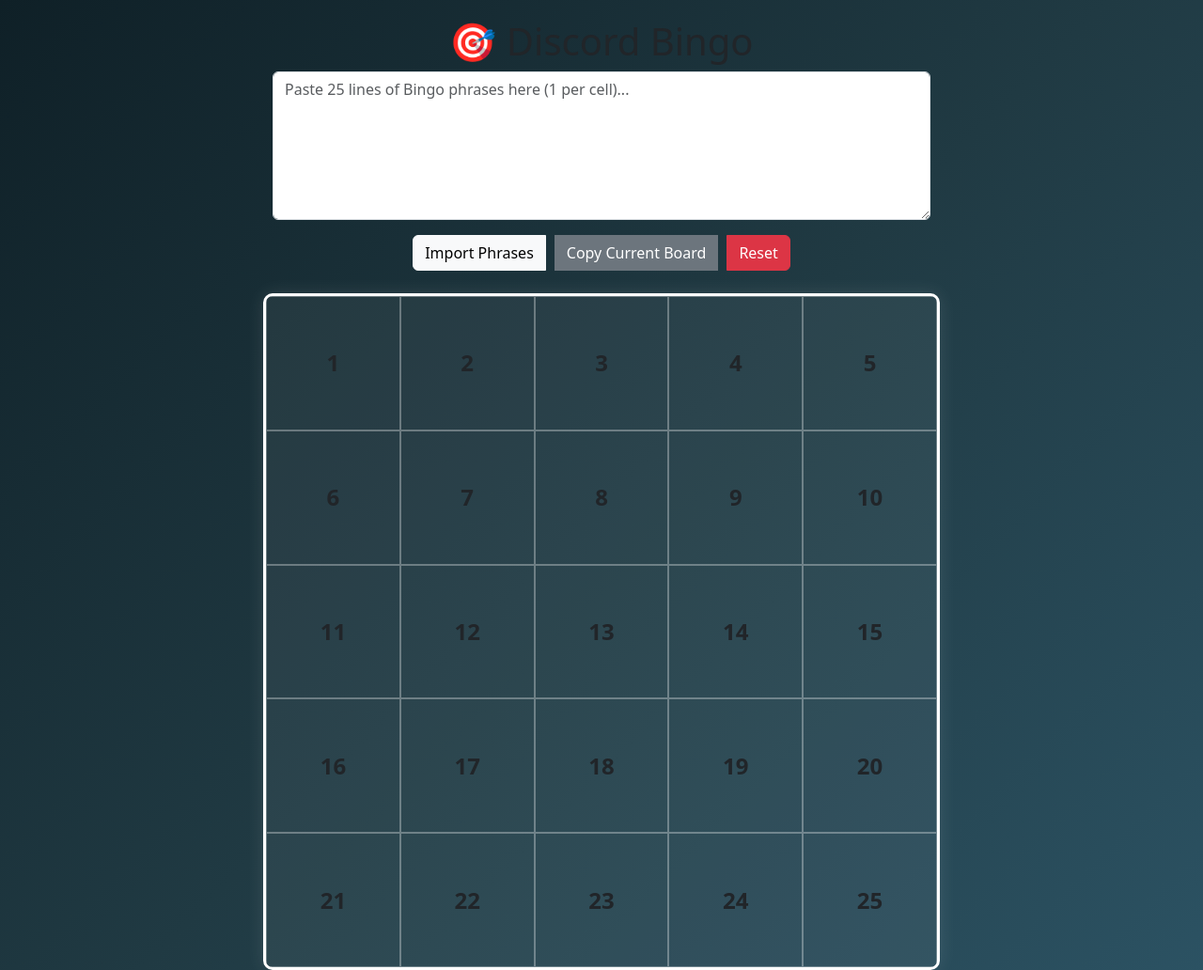
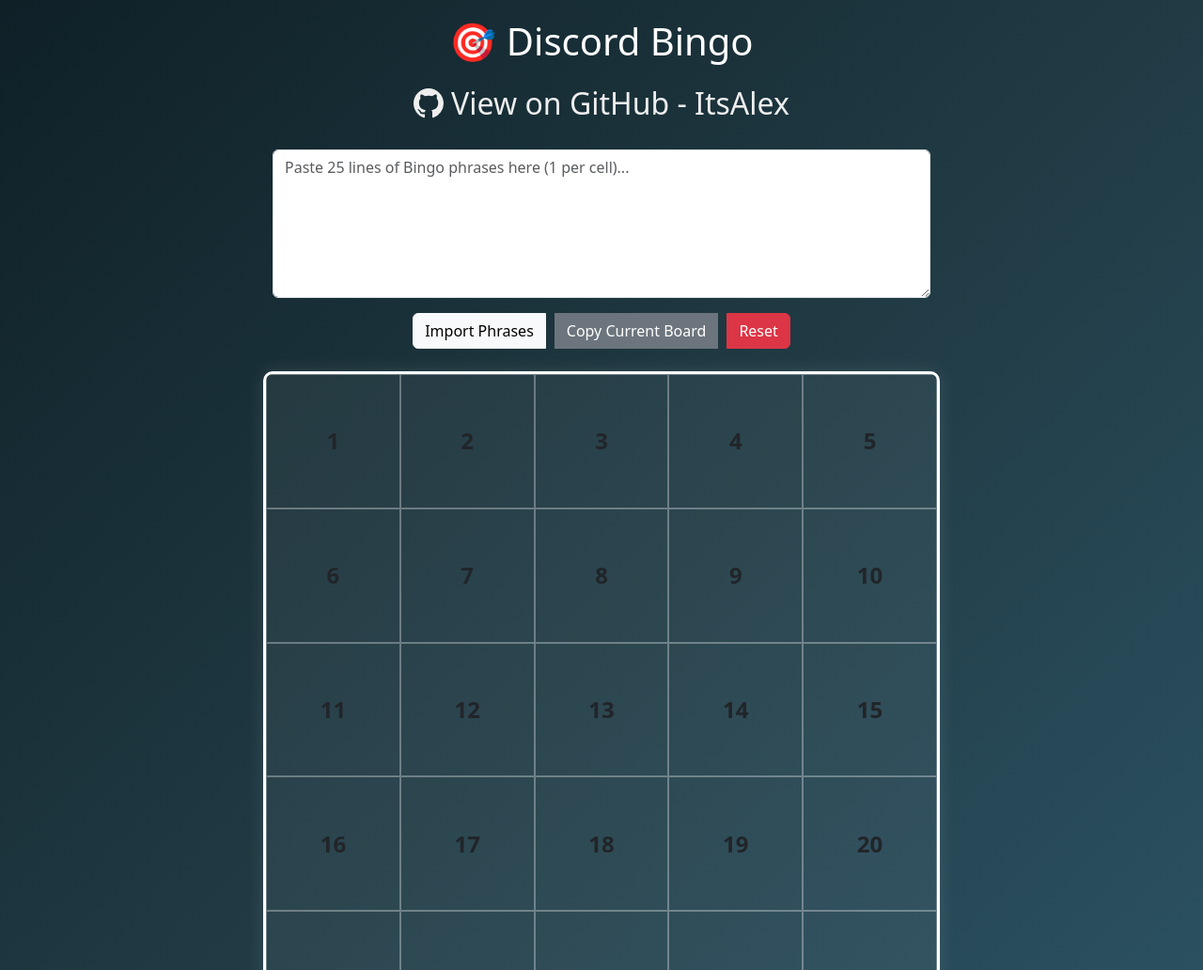
Before and after one commit to ItsAlexIK/Bingo, a plain HTML site: page index.html in a window 1280 px wide. Shown: the top 1032 px of the page at 94% size. Drawn offline with nearby package versions, Linux system fonts and the light colour scheme.

Commit message:
better-visuals

```diff
--- a/index.html
+++ b/index.html
@@ -1,17 +1,34 @@
 <!DOCTYPE html>
 <html lang="en">
+
 <head>
     <meta charset="UTF-8" />
-  <meta name="viewport" content="width=device-width, initial-scale=1.0"/>
+    <meta name="viewport" content="width=device-width, initial-scale=1.0" />
     <title>Discord Bingo</title>
     <link rel="stylesheet" href="style.css">
     <link href="https://cdn.jsdelivr.net/npm/bootstrap@5.3.0/dist/css/bootstrap.min.css" rel="stylesheet">
 </head>
+
 <body>
 
-  <h1>🎯 Discord Bingo</h1>
+    <h1 class="h1 text-white">🎯 Discord Bingo</h1>
 
-  <textarea id="textImportArea" rows="6" class="form-control mb-3" placeholder="Paste 25 lines of Bingo phrases here (1 per cell)..."></textarea>
+    <a href="https://github.com/ItsAlexIK/Bingo" target="_blank" rel="noopener noreferrer" class="github-link"
+        aria-label="GitHub repository">
+        <svg viewBox="0 0 16 16" version="1.1" aria-hidden="true">
+            <path fill-rule="evenodd" d="M8 0C3.58 0 0 3.58 0 8c0 3.54 2.29 6.53 5.47 7.59.4.07.55-.17.55-.38
+        0-.19-.01-.82-.01-1.49-2.01.37-2.53-.49-2.69-.94-.09-.23-.48-.94-.82-1.13-.28-.15-.68-.52
+        -.01-.53.63-.01 1.08.58 1.23.82.72 1.21 1.87.87 2.33.66.07-.52.28-.87.51-1.07-1.78-.2-3.64
+        -.89-3.64-3.95 0-.87.31-1.59.82-2.15-.08-.2-.36-1.02.08-2.12 0 0 .67-.21 2.2.82a7.65 7.65 0 0 1
+        2-.27c.68 0 1.36.09 2 .27 1.53-1.04 2.2-.82 2.2-.82.44 1.1.16 1.92.08 2.12.51.56.82 1.27.82 2.15
+        0 3.07-1.87 3.75-3.65 3.95.29.25.54.73.54 1.48 0 1.07-.01 1.93-.01 2.2 0 .21.15.46.55.38A8.013 8.013 0 0 0
+        16 8c0-4.42-3.58-8-8-8z" />
+        </svg>
+        View on GitHub - ItsAlex
+    </a>
+
+    <textarea id="textImportArea" rows="6" class="form-control mb-3"
+        placeholder="Paste 25 lines of Bingo phrases here (1 per cell)..."></textarea>
 
     <div class="btn-group mb-4">
         <button class="btn btn-light" onclick="importFromText()">Import Phrases</button>
@@ -24,4 +41,5 @@
 
     <script src="script.js"></script>
 </body>
+
 </html>
--- a/style.css
+++ b/style.css
@@ -13,6 +13,7 @@ h1 {
     margin: 30px 0 20px;
     font-size: 3rem;
     text-align: center;
+    color: white;
 }
 
 .bingo-card {
@@ -23,7 +24,7 @@ h1 {
     border: 3px solid #fff;
     border-radius: 10px;
     overflow: hidden;
-  box-shadow: 0 0 20px rgba(255,255,255,0.1);
+    box-shadow: 0 0 20px rgba(255, 255, 255, 0.1);
     margin-bottom: 30px;
 }
 
@@ -70,11 +71,35 @@ textarea {
     margin-bottom: 20px;
 }
 
+.github-link {
+    margin-top: 10px;
+    margin-bottom: 25px;
+    font-size: 2rem;
+    color: #eee;
+    display: flex;
+    align-items: center;
+    gap: 8px;
+    text-decoration: none;
+    transition: color 0.2s;
+}
+
+.github-link:hover {
+    color: #6cc644;
+    text-decoration: underline;
+}
+
+  .github-link svg {
+    fill: currentColor;
+    width: 2rem;
+    height: 2rem;
+  }
+
 @media (max-width: 600px) {
     .bingo-card {
         width: 95vmin;
         height: 95vmin;
     }
+
     .bingo-cell {
         font-size: 0.8rem;
         padding: 3px;
```
Lines whose indentation alone changed are shown as unchanged.
